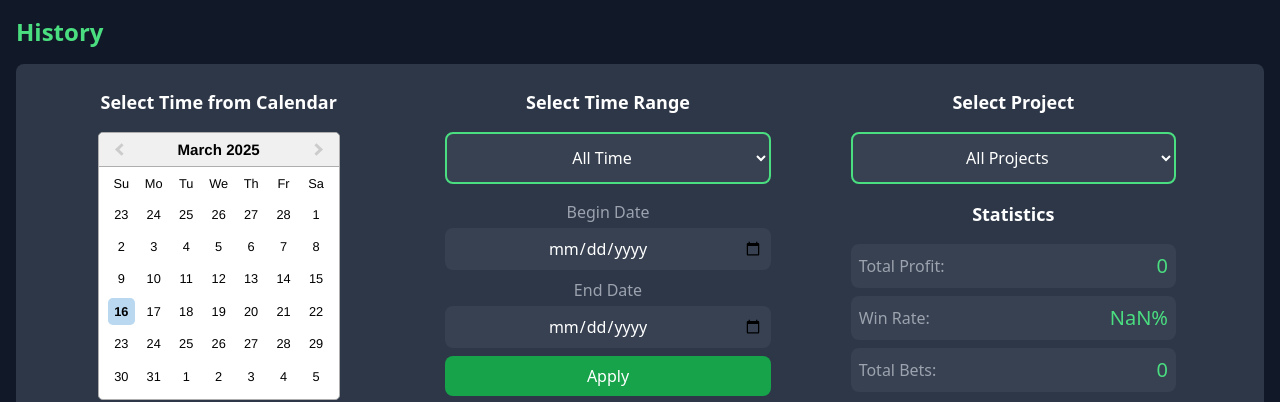
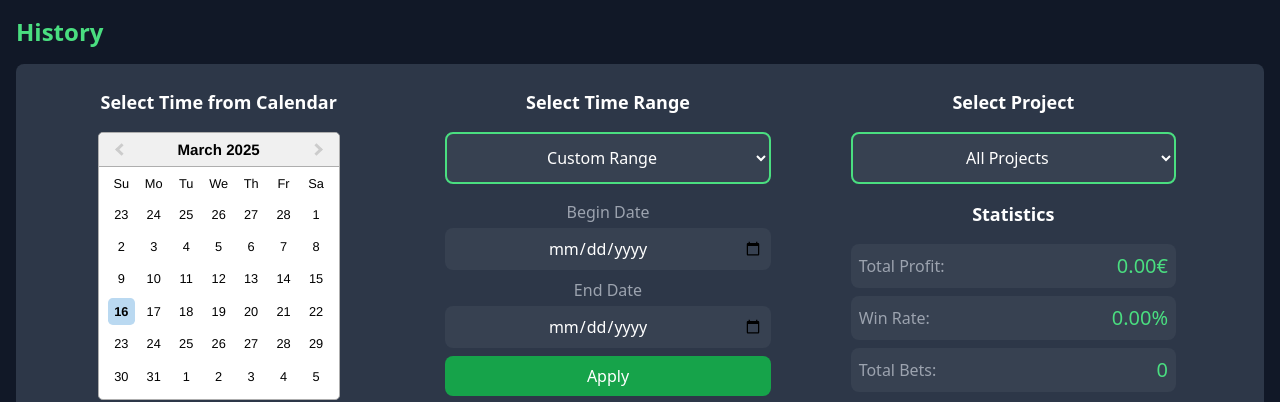
Before and after one commit to Gicone99/bets-app, a React (Create React App) app in the folder frontend/: page /history in a window 1280 px wide. Shown: the top 402 px of the page. Built offline with nearby package versions, Linux system fonts and the light colour scheme.

Commit message:
updated history custom range as default

```diff
--- a/frontend/src/pages/History.jsx
+++ b/frontend/src/pages/History.jsx
@@ -30,6 +30,7 @@ const History = () => {
   const [manualStartDate, setManualStartDate] = useState("");
   const [manualEndDate, setManualEndDate] = useState("");
   const [selectedProjects, setSelectedProjects] = useState(["All Projects"]);
+  const [selectedRange, setSelectedRange] = useState("customRange"); // Default to "customRange"
   const { balancing } = useContext(BalanceContext);
   const { projects } = useContext(ProjectsContext);
 
@@ -147,6 +148,8 @@ const History = () => {
       setSelectedRangeLabel(
         `Selected Range: ${start.toLocaleDateString()} - ${end.toLocaleDateString()}`
       );
+      setManualStartDate(start.toISOString().split("T")[0]);
+      setManualEndDate(end.toISOString().split("T")[0]);
     } else {
       setSelectedRangeLabel("");
     }
@@ -192,6 +195,10 @@ const History = () => {
         start = new Date(today.getFullYear() - 1, 0, 1);
         end = new Date(today.getFullYear() - 1, 11, 31);
         break;
+      case "customRange":
+        start = null;
+        end = null;
+        break;
       default:
         start = null;
         end = null;
@@ -199,13 +206,18 @@ const History = () => {
 
     setStartDate(start);
     setEndDate(end);
+    setSelectedRange(range);
 
     if (start && end) {
       setSelectedRangeLabel(
         `Selected Range: ${start.toLocaleDateString()} - ${end.toLocaleDateString()}`
       );
+      setManualStartDate(start.toISOString().split("T")[0]);
+      setManualEndDate(end.toISOString().split("T")[0]);
     } else {
       setSelectedRangeLabel("");
+      setManualStartDate("");
+      setManualEndDate("");
     }
   };
 
@@ -232,6 +244,13 @@ const History = () => {
   const sortedProfitLossData = [...profitLossData].sort(
     (a, b) => new Date(a.date) - new Date(b.date)
   );
+
+  const totalProfit =
+    balanceData.length > 0 ? balanceData[balanceData.length - 1].balance : 0;
+  const winRate =
+    pieData.length > 0 && pieData[0].value + pieData[1].value > 0
+      ? (pieData[0].value / (pieData[0].value + pieData[1].value)) * 100
+      : 0;
 
   return (
     <motion.div
@@ -279,8 +298,9 @@ const History = () => {
               <select
                 onChange={(e) => handleQuickRange(e.target.value)}
                 className="w-full p-3 border-2 border-green-400 rounded-lg bg-gray-700 text-white text-center"
+                value={selectedRange}
               >
-                <option value="">All Time</option>
+                <option value="customRange">Custom Range</option>
                 <option value="today">Today</option>
                 <option value="thisWeek">This Week</option>
                 <option value="thisMonth">This Month</option>
@@ -288,6 +308,7 @@ const History = () => {
                 <option value="lastWeek">Last Week</option>
                 <option value="lastMonth">Last Month</option>
                 <option value="lastYear">Last Year</option>
+                <option value="">All Time</option>
               </select>
               <div className="flex flex-col space-y-2">
                 <div className="flex flex-col">
@@ -297,6 +318,7 @@ const History = () => {
                     value={manualStartDate}
                     onChange={(e) => setManualStartDate(e.target.value)}
                     className="bg-gray-700 text-white p-2 rounded-lg text-center"
+                    disabled={selectedRange !== "customRange"}
                   />
                 </div>
                 <div className="flex flex-col">
@@ -306,14 +328,17 @@ const History = () => {
                     value={manualEndDate}
                     onChange={(e) => setManualEndDate(e.target.value)}
                     className="bg-gray-700 text-white p-2 rounded-lg text-center"
+                    disabled={selectedRange !== "customRange"}
                   />
                 </div>
+                {selectedRange === "customRange" && (
                   <button
                     onClick={handleManualRangeSubmit}
                     className="bg-green-600 hover:bg-green-700 text-white px-4 py-2 rounded-lg"
                   >
                     Apply
                   </button>
+                )}
               </div>
             </motion.div>
 
@@ -341,27 +366,29 @@ const History = () => {
               <div className="space-y-2">
                 {/* Total Profit */}
                 <div className="flex items-center justify-between p-2 bg-gray-700 rounded-lg gap-2">
-                  <p className="text-gray-400">Total Profit:</p>
-                  <p className="text-green-400 text-xl">
-                    {balanceData.length > 0
-                      ? `${balanceData[balanceData.length - 1].balance.toFixed(
-                          2
-                        )}`
-                      : "0"}
+                  <p className="text-gray-400">
+                    {totalProfit >= 0 ? "Total Profit:" : "Total Lost:"}
+                  </p>
+                  <p
+                    className={`text-xl ${
+                      totalProfit >= 0 ? "text-green-400" : "text-red-400"
+                    }`}
+                  >
+                    {totalProfit.toFixed(2)}€
                   </p>
                 </div>
 
                 {/* Win Rate */}
                 <div className="flex items-center justify-between p-2 bg-gray-700 rounded-lg gap-2">
-                  <p className="text-gray-400">Win Rate:</p>
-                  <p className="text-green-400 text-xl">
-                    {pieData.length > 0
-                      ? `${(
-                          (pieData[0].value /
-                            (pieData[0].value + pieData[1].value)) *
-                          100
-                        ).toFixed(2)}%`
-                      : "0%"}
+                  <p className="text-gray-400">
+                    {winRate >= 0 ? "Win Rate:" : "Lost Rate:"}
+                  </p>
+                  <p
+                    className={`text-xl ${
+                      winRate >= 0 ? "text-green-400" : "text-red-400"
+                    }`}
+                  >
+                    {winRate.toFixed(2)}%
                   </p>
                 </div>
 
```
Lines whose indentation alone changed are shown as unchanged.
